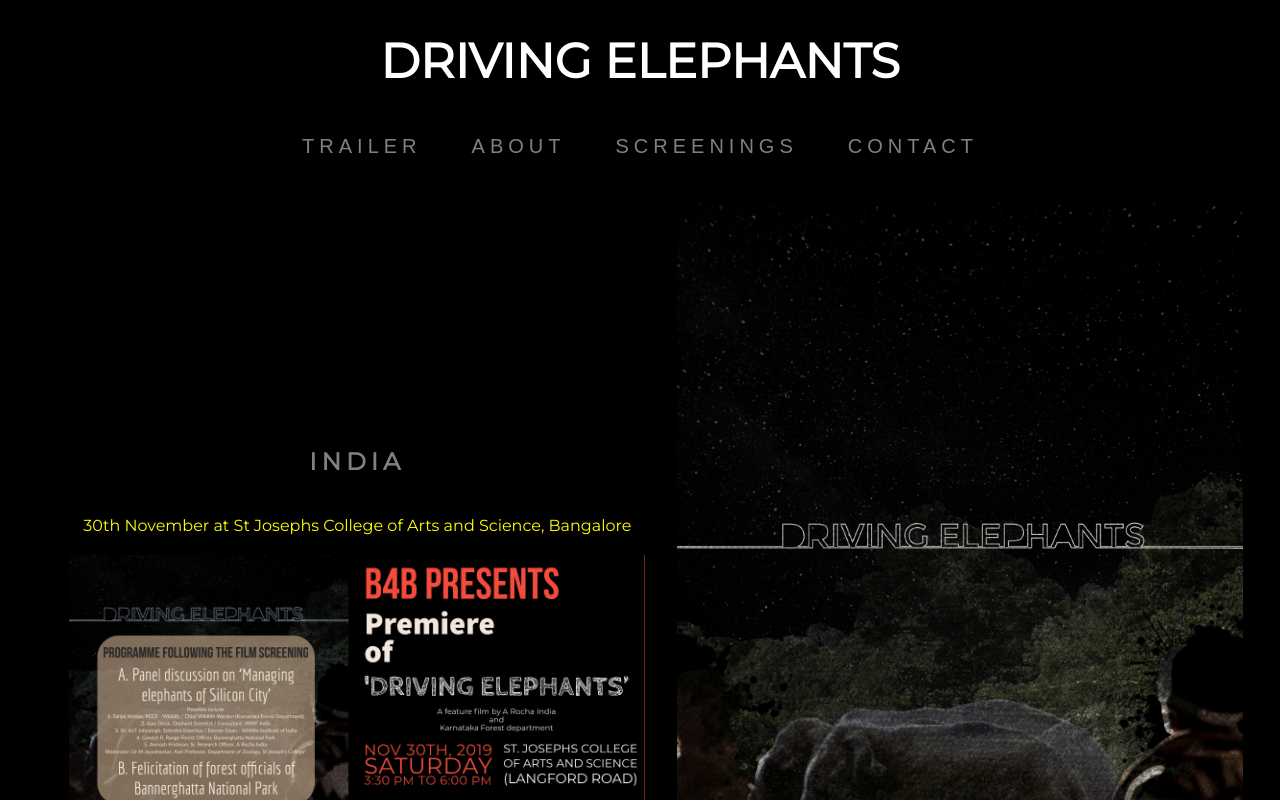
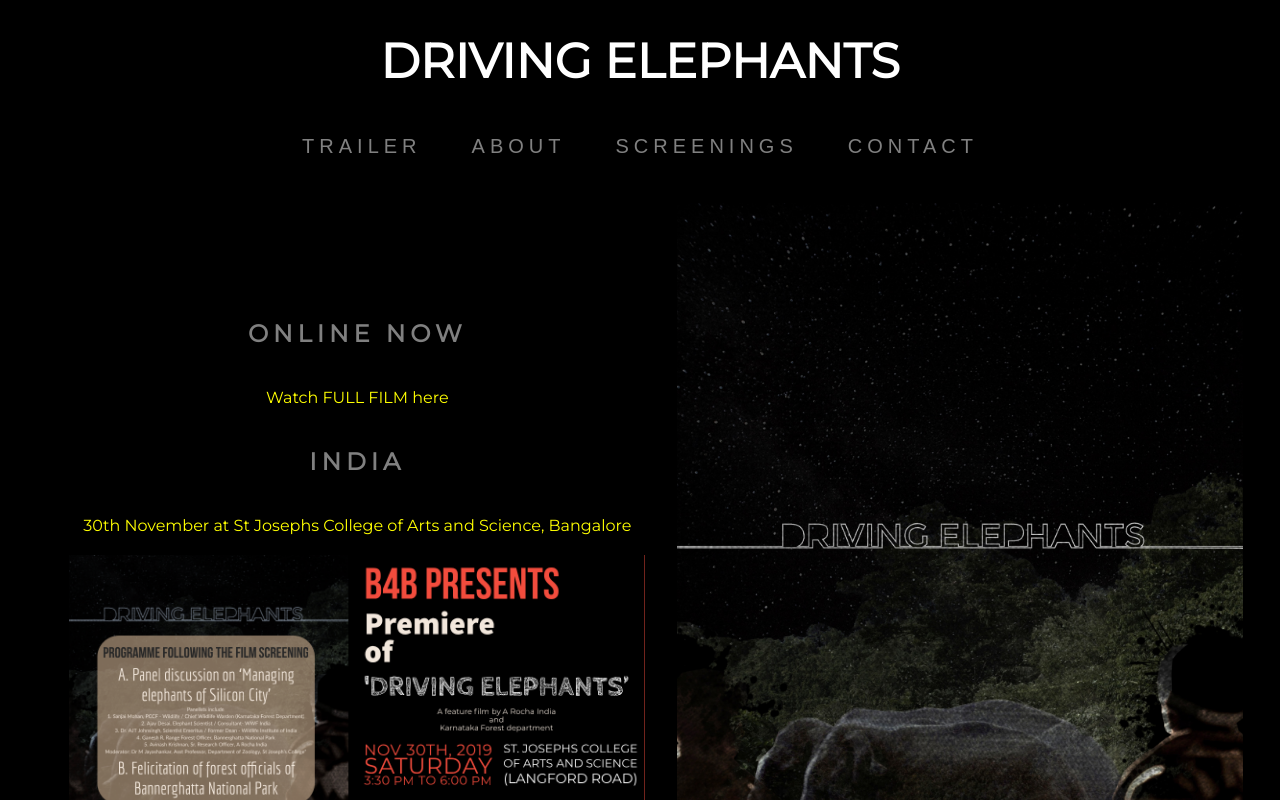
Before and after one commit to anywhereiromy/drivingelephants, a React (Create React App) app: page /screenings in a window 1280 px wide. Shown: the top 800 px of the page. Built offline with nearby package versions, Linux system fonts and the light colour scheme.

Commit message:
added link to full film on screening page

```diff
--- a/src/Components/Screenings.js
+++ b/src/Components/Screenings.js
@@ -6,10 +6,23 @@ const Screenings = () => {
     <div className={"screenings-container"}>
       <div className={"overlay"} />
       <div className={"text-container-screenings"}>
+        <h2 className={"aboutHeader"}>ONLINE NOW</h2>
+        <p className={"text"}>
+          <a
+            href="https://ecostreamz.com/films/catalog/detail/190?fbclid=IwAR3abMVTfj4vL48BcUvwy_BmCWHwMdT7Y7_pTnoaWDRzUK1uv_oQJ-yTbaM"
+            target="_blank"
+            rel="noopener noreferrer"
+            className={"filmLink"}
+          >
+            Watch FULL FILM here
+          </a>
+        </p>
         <h2 className={"aboutHeader"}>INDIA</h2>
         <p className={"text"}>
           <a
             href="https://www.facebook.com/events/588554398560675/"
+            target="_blank"
+            rel="noopener noreferrer"
             className={"filmLink"}
           >
             30th November at St Josephs College of Arts and Science, Bangalore
```
